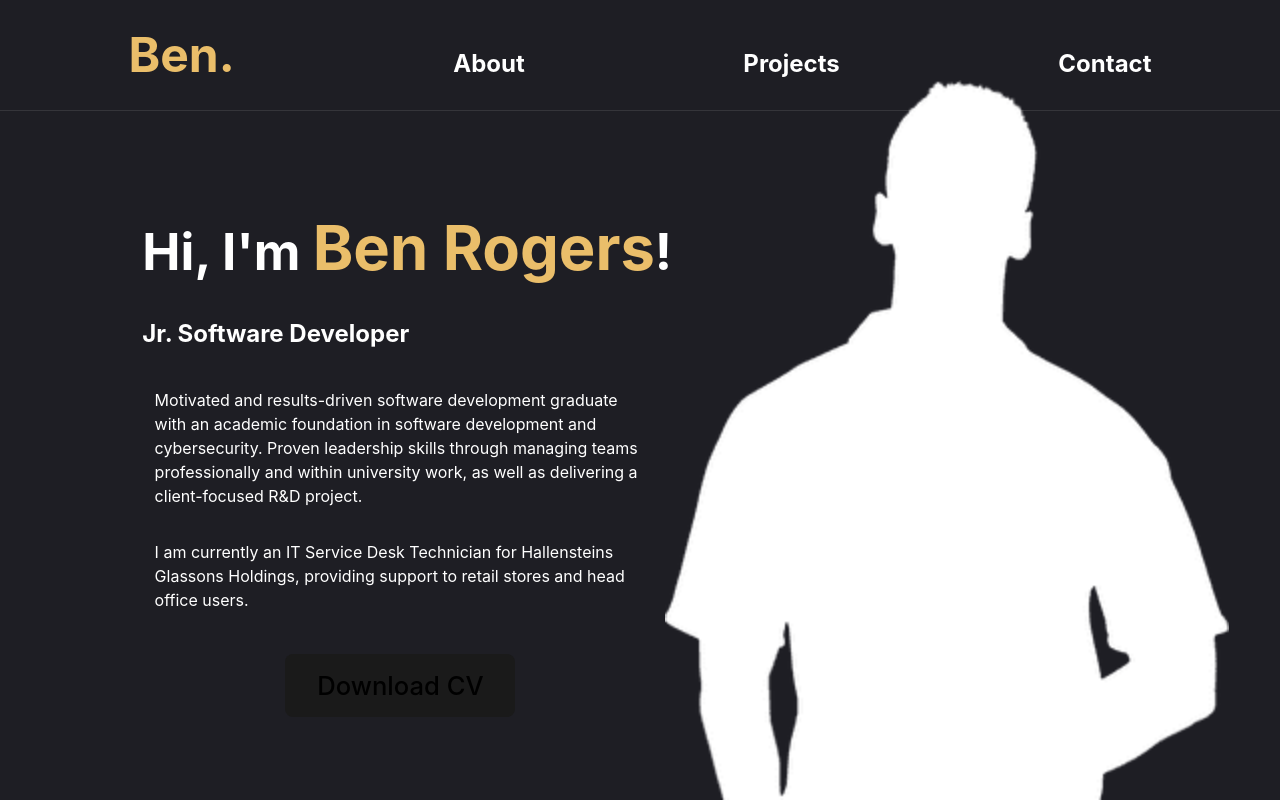
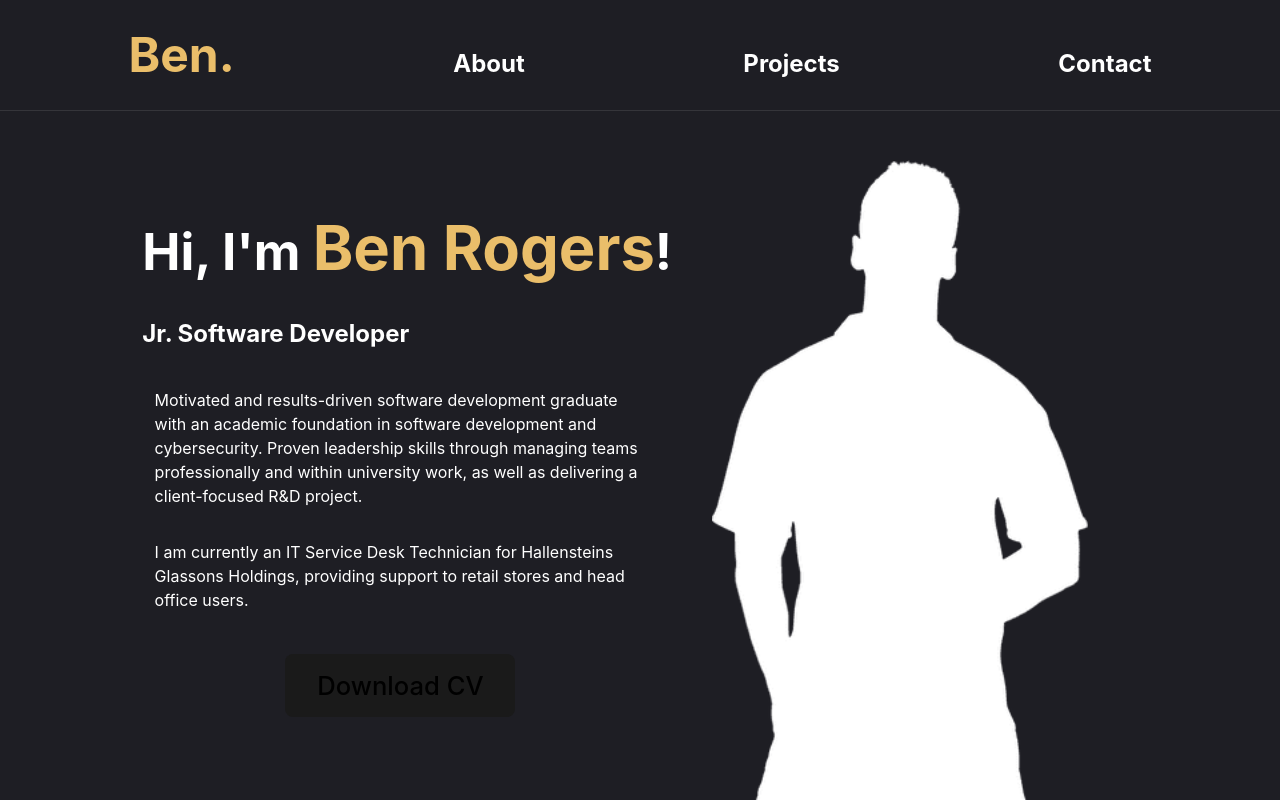
Before and after one commit to BenRogers00/About-me, a React app in the folder about-me/: page /#/ in a window 1280 px wide. Built offline with nearby package versions, Linux system fonts and the light colour scheme; the HTML template or start-up script is replaced by a standard one.

Commit message:
rename body div, make image reactive

```diff
--- a/about-me/src/App.jsx
+++ b/about-me/src/App.jsx
@@ -11,7 +11,7 @@ function App() {
       {/* always display nav bar */}
       <Nav />
       {/* set margin for content */}
-    <body style={{margin: '2%'}}>
+    <div className="content" style={{margin: '2%'}}>
       {/* set routes for pages */}
       <Routes>
         <Route path="/" element={<Home />} />
@@ -19,7 +19,7 @@ function App() {
         <Route path="/contact" element={<Contact />} />
         <Route path="/projects" element={<Projects />} />
       </Routes>
-    </body>
+    </div>
     </>
   );
 }
--- a/about-me/src/index.css
+++ b/about-me/src/index.css
@@ -11,7 +11,6 @@
   text-rendering: optimizeLegibility;
   -webkit-font-smoothing: antialiased;
   -moz-osx-font-smoothing: grayscale;
-  overflow: hidden;
 }
 
 a {
--- a/about-me/src/styling/Home.css
+++ b/about-me/src/styling/Home.css
@@ -48,12 +48,13 @@ strong{
 .landing-image{
   margin-left: 10%;
   align-content: baseline;
-  scale: 1.3;
+  scale: 1.5em;
   margin-top: 13.5%;
   position: fixed;
   bottom: 0;
   right: 15%;
-  scale: 2;
+  max-width: 40%;
+  min-height: 80%;
 }
 
 .home-page{
```
